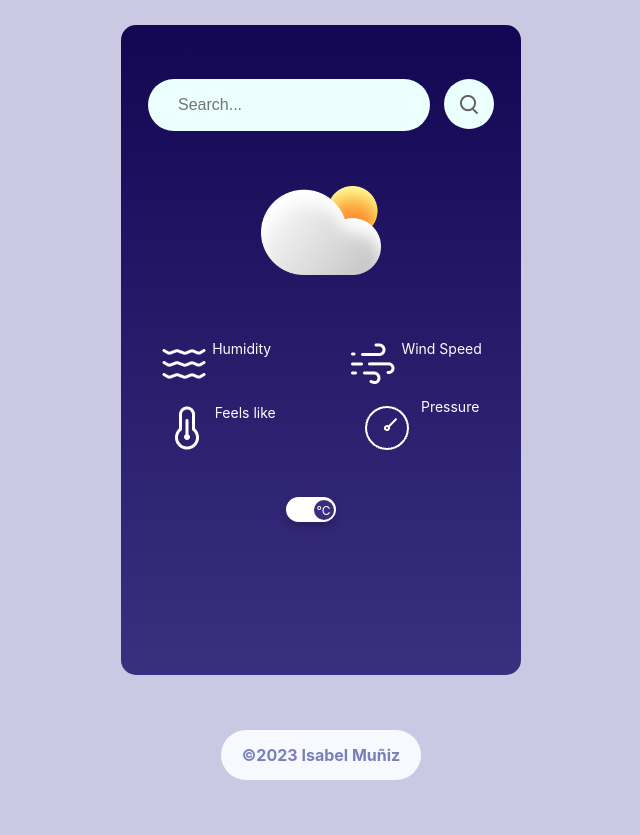
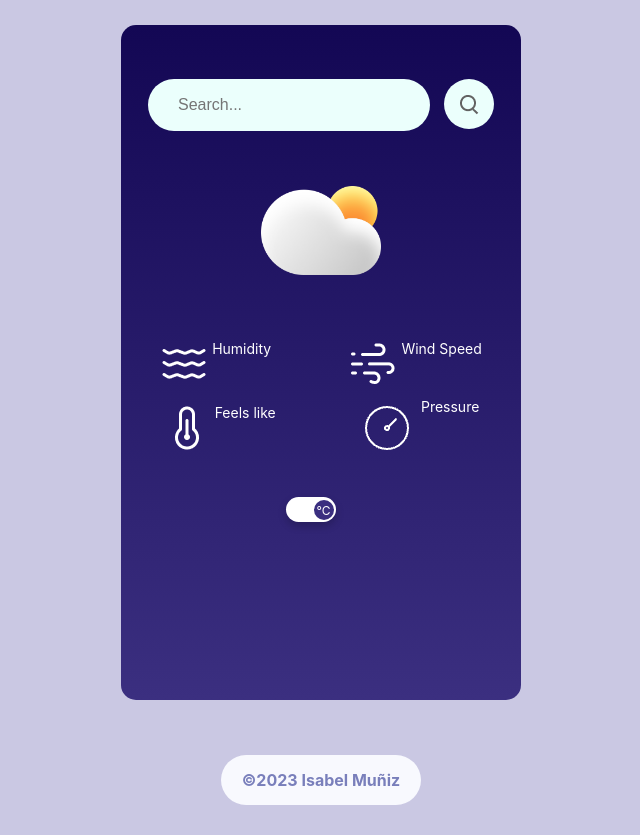
Before and after one commit to isaandrea12/element-ease, a React (Create React App) app: page / in a window 1280 px wide. Shown: the whole page, without its empty margins (319-959 px from the left). Before the commit the page ends 810 px from the top, so only its background shows below. Built offline with nearby package versions, Linux system fonts and the light colour scheme; no server answers.

Commit message:
Fixed styling error

```diff
--- a/src/components/WeatherApp/WeatherApp.css
+++ b/src/components/WeatherApp/WeatherApp.css
@@ -1,6 +1,6 @@
 .container {
   width: 400px;
-  height: 650px;
+  height: 675px;
   margin: auto;
   margin-top: 25px;
   margin-bottom: 55px;
```
